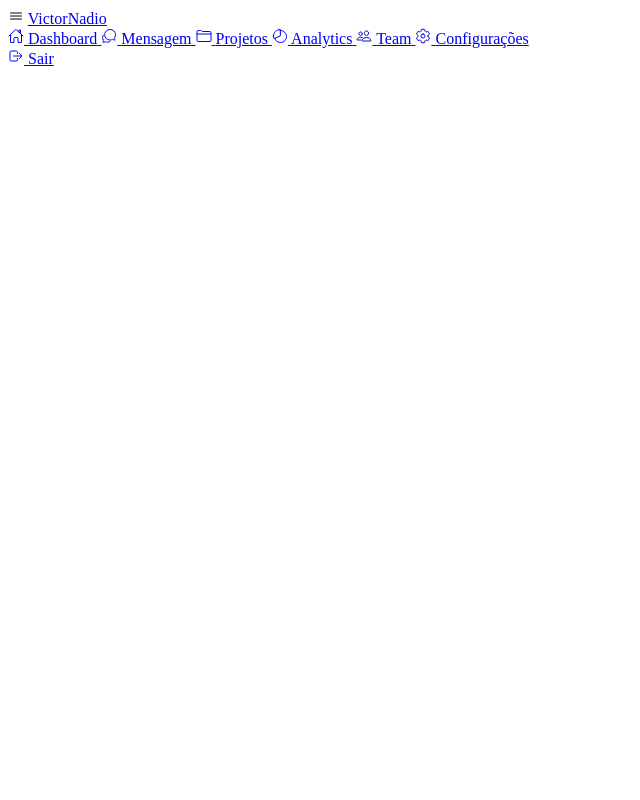
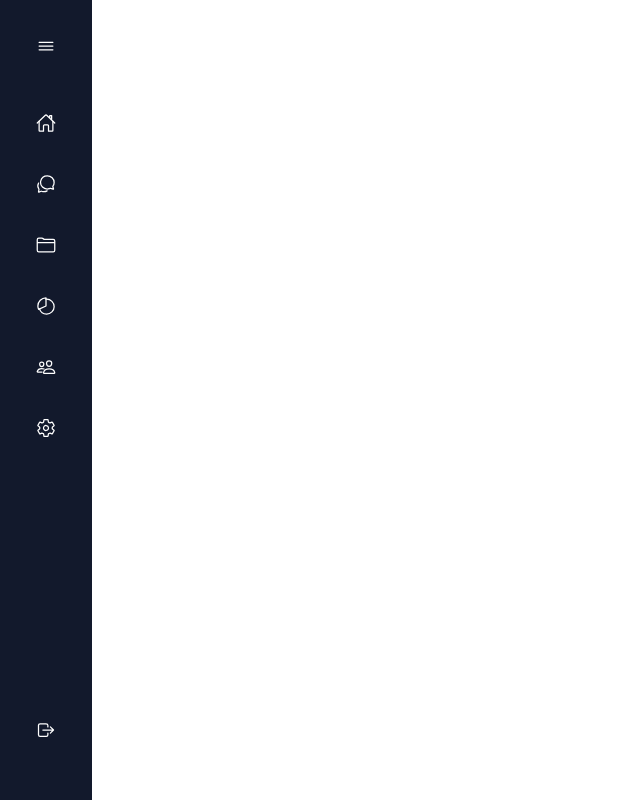
Before and after one commit to victornadio/sidebar-menu, a plain HTML site: page index.html in a window 1280 px wide. Shown: the whole page, without its empty margins (0-640 px from the left). Drawn offline with nearby package versions, Linux system fonts and the light colour scheme; files that its build step writes are made by us from their sources.

Commit message:
Brincando com o CSS
Brincando com o CSS

```diff
--- a/css/style.css
+++ b/css/style.css
@@ -0,0 +1,102 @@
+/* GOOGLE FONTS   */
+@import url("https://fonts.googleapis.com/css2?family=Poppins:wght@400;600&display=swap");
+
+/* VARIAVÉIS CSS   */
+:root{
+  --nav-width: 92px;
+  --first-color: #0c5df4;
+  --bg-color: #12192C;
+  --sub-color: #B6CEFC;
+  --white-color: #FFF;
+
+  --body-font: 'Poppins', sans-serif;
+  --normal-font-size: 1rem;
+  --small-font-size: .875rem;
+
+  /* ===== z index =====*/
+  --z-fixed: 100;
+}
+
+ /* ===== BASE =====*/
+ *,::before, ::after{
+   box-sizing: border-box;
+ }
+ body{
+   position: relative;
+   margin: 0;
+   padding: 2rem 0 0 6.75rem;
+   font-family: var(--body-font);
+   font-size: var(--normal-font-size);
+   transition: .5s;
+ }
+ h1{
+   margin: 0;
+ }
+ ul{
+   margin: 0;
+   padding: 0;
+   list-style: none;
+ }
+ a{
+   text-decoration: none;
+ }
+
+ /* ===== l NAV =====*/
+ .l-navbar{
+   position: fixed;
+   top: 0;
+   left: 0;
+   width: var(--nav-width);
+   height: 100vh;
+   background-color: var(--bg-color);
+   color: var(--white-color);
+   padding: 1.5rem 1.5rem 2rem;
+   transition: .5s;
+   z-index: var(--z-fixed);
+ }
+
+ /* ===== NAV ===== */
+ .nav{
+   height: 100%;
+   display: flex;
+   flex-direction: column;
+   justify-content: space-between;
+   overflow: hidden;
+ }
+ .nav__brand{
+   display: grid;
+   grid-template-columns: max-content max-content;
+   justify-content: space-between;
+   align-items: center;
+   margin-bottom: 2rem;
+ }
+ .nav__toggle{
+   font-size: 1.25rem;
+   padding: .75rem;
+   cursor: pointer;
+ }
+ .nav__logo{
+   color: var(--white-color);
+   font-weight: 600;
+ }
+ .nav__link{
+   display: grid;
+   grid-template-columns: max-content max-content;
+   align-items: center;
+   column-gap: .75rem;
+   padding: .75rem;
+   color: var(--white-color);
+   border-radius: .5rem;
+   margin-bottom: 1rem;
+   transition: .3s;
+   cursor: pointer;
+ }
+ .nav__link:hover{
+   background-color: var(--first-color);
+ }
+.nav__icon{
+  font-size: 1.25rem;
+}
+.nav__name{
+  font-size: var(--small-font-size);
+}
--- a/index.html
+++ b/index.html
@@ -5,12 +5,12 @@
   <meta http-equiv="X-UA-Compatible" content="IE=edge">
   <meta name="viewport" content="width=device-width, initial-scale=1.0">
   <!-- ===== CSS ===== -->
-  <link rel="stylesheet" href="style.css">
+  <link rel="stylesheet" href="css/style.css">
 
   <title>Sidebar</title>
 </head>
 <body>
-  <div class="-1-navbar" id="navbar">
+  <div class="l-navbar" id="navbar">
     <nav class="nav">
       <div>
         <div class="nav__brand">
@@ -19,33 +19,33 @@
         </div>
         <div class="nav__list">
           <a href="#" class="nav__link">
-            <ion-icon name="home-outline"></ion-icon>
+            <ion-icon name="home-outline" class="nav__icon"></ion-icon>
             <span class="nav__name">Dashboard</span>
           </a>
           <a href="#" class="nav__link">
-            <ion-icon name="chatbubbles-outline"></ion-icon>
+            <ion-icon name="chatbubbles-outline" class="nav__icon"></ion-icon>
             <span class="nav__name">Mensagem</span>
           </a>
           <a href="#" class="nav__link">
-            <ion-icon name="folder-outline"></ion-icon>
+            <ion-icon name="folder-outline" class="nav__icon"></ion-icon>
             <span class="nav__name">Projetos</span>
           </a>
           <a href="#" class="nav__link">
-            <ion-icon name="pie-chart-outline"></ion-icon>
+            <ion-icon name="pie-chart-outline" class="nav__icon"></ion-icon>
             <span class="nav__name">Analytics</span>
           </a>
           <a href="#" class="nav__link">
-            <ion-icon name="people-outline"></ion-icon>
+            <ion-icon name="people-outline" class="nav__icon"></ion-icon>
             <span class="nav__name">Team</span>
           </a>
           <a href="#" class="nav__link">
-            <ion-icon name="settings-outline"></ion-icon>
+            <ion-icon name="settings-outline" class="nav__icon"></ion-icon>
             <span class="nav__name">Configurações</span>
           </a>
         </div>
       </div>
       <a href="#" class="nav__link">
-        <ion-icon name="log-out-outline"></ion-icon>
+        <ion-icon name="log-out-outline" class="nav__icon"></ion-icon>
         <span class="nav__name">Sair</span>
       </a>
     </nav>
```
